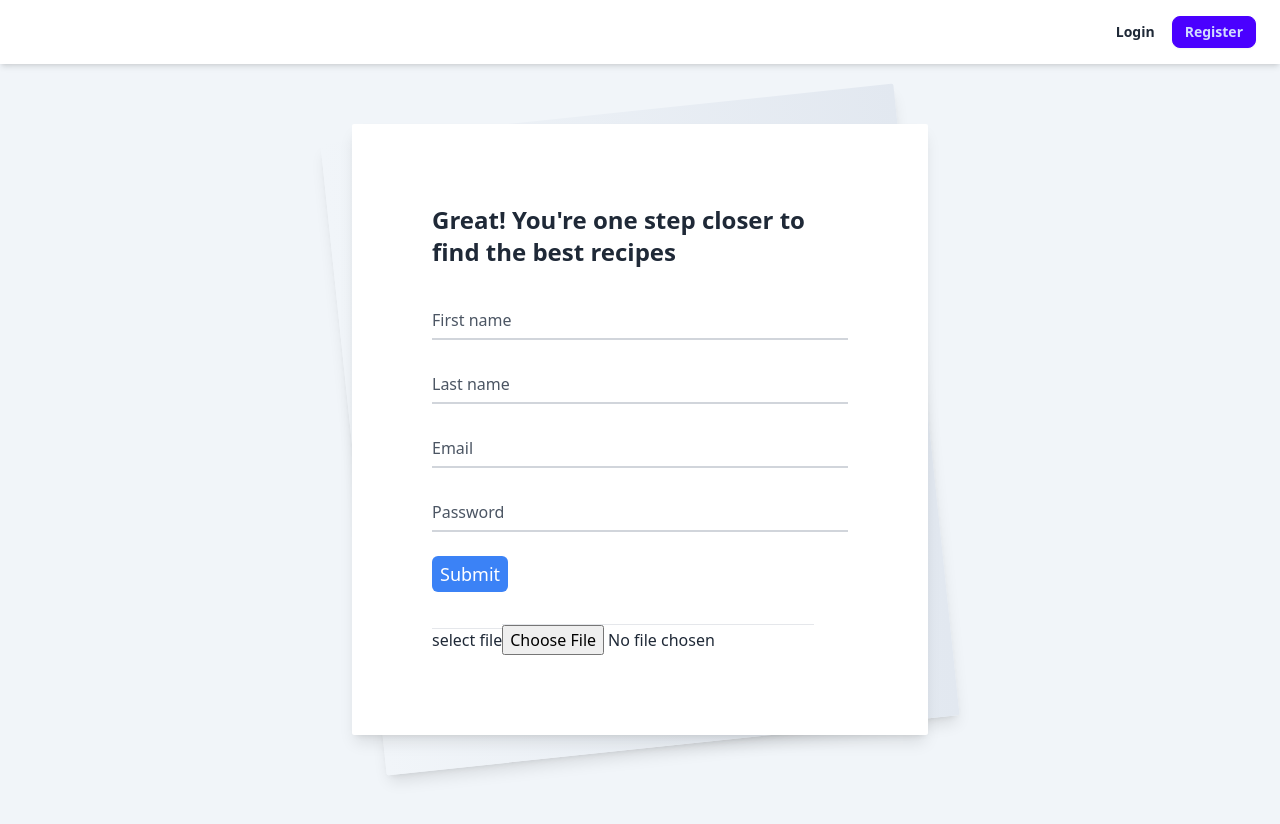
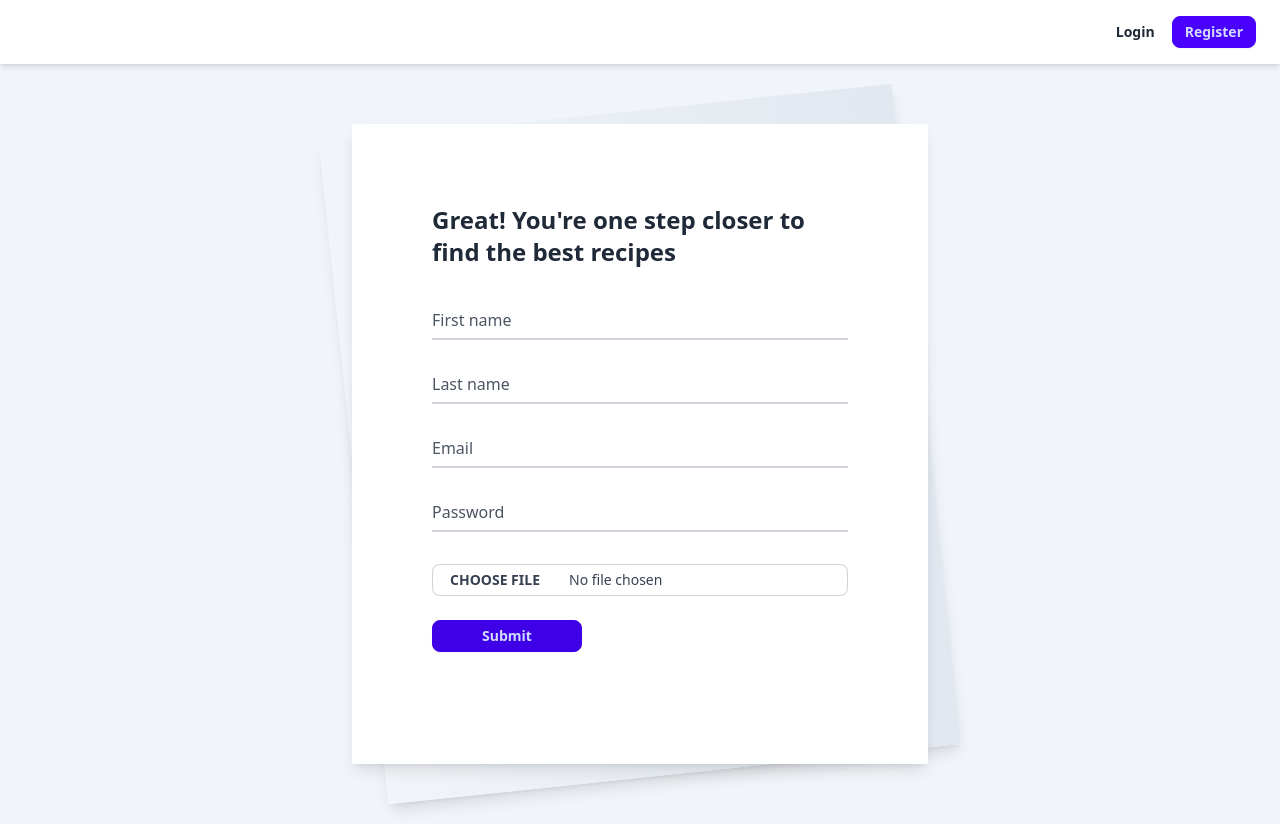
Before and after one commit to andregn26/mom-secret-stash, a React (Vite) app in the folder mss-client/: page /register in a window 1280 px wide. Before the commit the page ends 800 px from the top, so only its background shows below. Built offline with nearby package versions, Linux system fonts and the light colour scheme; some icons are missing.

Commit message:
finish auth forms added added loading state

```diff
--- a/mss-client/src/Components/Atoms/InputText.tsx
+++ b/mss-client/src/Components/Atoms/InputText.tsx
@@ -33,9 +33,9 @@ export const InputText = ({ handleChange, value, id, type, label, isPasswordInpu
                 className="absolute left-0 -top-4 text-gray-600 text-sm peer-placeholder-shown:text-base peer-placeholder-shown:text-gray-440 peer-placeholder-shown:top-2 transition-all peer-focus:-top-4 peer-focus:text-gray-600 peer-focus:text-sm">
                 {label}
             </label>
-            {isPasswordInput && <><button className='absolute bottom-2 right-0' onClick={(e) => seePassword(e)}>
+            {isPasswordInput && <><div className='absolute bottom-2 right-0 cursor-pointer' onClick={(e) => seePassword(e)}>
                 {isSeePassword ? <PreviewClose className='text-slate-400' theme="outline" size="24" /> : <PreviewOpen theme="outline" size="24" className='text-slate-400' />}
-            </button></>}
+            </div></>}
         </div>
     )
 }
--- a/mss-client/src/Components/Organisms/AuthForm.tsx
+++ b/mss-client/src/Components/Organisms/AuthForm.tsx
@@ -7,7 +7,6 @@ type ValuesRegister = {
     checkPassword: string;
     firstName: string;
     lastName: string;
-    file: string | null
 };
 type ValuesLogin = {
     email: string;
@@ -19,9 +18,11 @@ type Props = {
     values: ValuesLogin | ValuesRegister;
     handleChange: (arg: { target: { id: string; value: string } }) => void;
     auth: "login" | "register";
+    handleSelectFileProfileImg?: (arg: React.ChangeEvent<HTMLInputElement>) => void;
+    isCreatingUser?: boolean;
 };
 
-export const AuthForm = ({ handleSubmit, values, handleChange, auth }: Props) => {
+export const AuthForm = ({ handleSubmit, values, handleChange, auth, handleSelectFileProfileImg, isCreatingUser }: Props) => {
     return (
         <form
             onSubmit={handleSubmit}
@@ -29,20 +30,53 @@ export const AuthForm = ({ handleSubmit, values, handleChange, auth }: Props) =>
             {auth === "register" && (
                 <>
                     {"firstName" in values && (
-                        <InputText handleChange={handleChange} value={values.firstName} id="firstName" type="text" label="First name" />
+                        <InputText
+                            handleChange={handleChange}
+                            value={values.firstName}
+                            id="firstName"
+                            type="text"
+                            label="First name"
+                        />
                     )}
                     {"lastName" in values && (
-                        <InputText handleChange={handleChange} value={values.lastName} id="lastName" type="text" label="Last name" />
+                        <InputText
+                            handleChange={handleChange}
+                            value={values.lastName}
+                            id="lastName"
+                            type="text"
+                            label="Last name"
+                        />
                     )}
-
                 </>
             )}
             <InputText handleChange={handleChange} value={values.email} id="email" type="email" label="Email" />
-            <InputText handleChange={handleChange} value={values.password} id="password" type="password" label="Password" isPasswordInput={true} />
+            <InputText
+                handleChange={handleChange}
+                value={values.password}
+                id="password"
+                type="password"
+                label="Password"
+                isPasswordInput={true}
+            />
 
-            <div className="relative">
-                <button type="submit" className="bg-blue-500 text-white rounded-md px-2 py-1">
-                    Submit
+            {auth === "register" && (
+                <>
+                    <div className="relative pt-2">
+                        <input
+                            className="file-input file-input-ghost file-input-sm file-input-bordered w-full bg-white"
+                            id="file"
+                            type="file"
+                            onChange={handleSelectFileProfileImg}
+                            multiple={false}
+                        />
+                    </div>
+                </>
+            )}
+
+            <div className="relative ">
+                <button disabled={isCreatingUser} type="submit" className={`btn btn-sm btn-primary w-[150px] ${isCreatingUser ? "btn-disabled" : "btn-active"}`}>
+                    {isCreatingUser ? <>Creating user...</> : <>Submit</>}
+
                 </button>
             </div>
         </form>
--- a/mss-client/src/Pages/PageLogin.tsx
+++ b/mss-client/src/Pages/PageLogin.tsx
@@ -35,7 +35,6 @@ export const PageLogin = () => {
         storeToken(response.data.authToken);
         authenticateUser();
         toast.custom((t) => {
-          console.log("🚀 ~ toast.custom ~ t:", t);
           return <LoginSuccessToast t={t} />;
         });
         navigate("/profile");
--- a/mss-client/src/Pages/PageRegister.tsx
+++ b/mss-client/src/Pages/PageRegister.tsx
@@ -1,3 +1,4 @@
+/* eslint-disable @typescript-eslint/no-explicit-any */
 import { useState } from "react";
 import { TemplateAuth } from "../Templates/TemplateAuth";
 import { postSignup } from "../api";
@@ -9,28 +10,33 @@ import { AuthForm } from "@/Components/Organisms/AuthForm";
 
 export const PageRegister = () => {
   const [registerValues, setRegisterValues] = useState({ firstName: "", lastName: "", email: "", password: "", checkPassword: "" });
-  const [file, setFile] = useState();
-  const [res, setRes] = useState({});
-  const [loading, setLoading] = useState(false);
-  const handleSelectFile = (e) => setFile(e.target.files[0]);
+  const [fileProfileImg, setFileProfileImg] = useState<any>(null);
+  console.log("🚀 ~ PageRegister ~ profileImg:", fileProfileImg)
+  const [isCreatingUser, setIsCreatingUser] = useState<boolean>(false);
+  // const handleUpload = async () => {
+  //   try {
 
-  const handleUpload = async () => {
-    try {
-      let profileImg
-      setLoading(true);
-      const data = new FormData();
-      data.append("my_file", file);
-      const res = await axios.post("http://localhost:5005/api/auth/upload", data);
-      profileImg = res.data.url
-      console.log("🚀 ~ handleUpload ~ profileImg:", profileImg)
-    } catch (error) {
-      alert(error.message);
-    } finally {
-      setLoading(false);
-    }
-  };
+  //     setLoading(true);
+  //     const data = new FormData();
+  //     data.append("my_file", file);
+  //     const res = await axios.post("http://localhost:5005/api/auth/upload", data);
+  //     const profileImg = res.data.url
+  //     console.log("🚀 ~ handleUpload ~ profileImg:", profileImg)
+  //   } catch (error) {
+  //     alert(error.message);
+  //   } finally {
+  //     setLoading(false);
+  //   }
+  // };
 
   const navigate = useNavigate();
+
+  const handleSelectFileProfileImg = (e: React.ChangeEvent<HTMLInputElement>) => {
+    if (!e.target.files) {
+      return
+    }
+    setFileProfileImg(e.target.files[0])
+  };
 
   const handleRegisterChange = (e: { target: { id: string; value: string } }) => {
     setRegisterValues((prev) => {
@@ -41,29 +47,27 @@ export const PageRegister = () => {
     });
   };
 
+
   const handleRegisterSubmit = async (e: React.FormEvent<HTMLFormElement>) => {
     e.preventDefault();
     try {
-
-      setLoading(true);
+      setIsCreatingUser(true);
       const data = new FormData();
-      data.append("my_file", file);
-      const res = await axios.post("http://localhost:5005/api/auth/upload", data);
+      data.append("my_file", fileProfileImg);
+      const res = await axios.post("http://localhost:5005/api/upload", data);
       const profileImg = res.data.url
       const { firstName, lastName, email, password } = registerValues;
-
       const createAccount = await postSignup({ firstName, lastName, email, password, profileImg });
       toast(createAccount.data.message);
-      // handleUpload()
       navigate("/login");
-      console.log("created account! -->", createAccount);
     } catch (error: unknown) {
       if (axios.isAxiosError(error)) {
         toast(error.response?.data?.message);
       } else {
         toast("Something went wrong!");
       }
-      console.log(error);
+    } finally {
+      setIsCreatingUser(false)
     }
   };
 
@@ -71,43 +75,13 @@ export const PageRegister = () => {
     <TemplateAuth>
       <AuthFormContainer title="Great! You're one step closer to find the best recipes">
         <AuthForm
+          handleSelectFileProfileImg={handleSelectFileProfileImg}
           handleSubmit={handleRegisterSubmit}
           handleChange={handleRegisterChange}
           values={registerValues}
           auth="register"
+          isCreatingUser={isCreatingUser}
         />
-
-        <>
-          <>
-            <label htmlFor="file" className="btn-grey">
-              {" "}
-              select file
-            </label>
-            {file && <center> {file.name}</center>}
-            <input id="file" type="file" onChange={handleSelectFile} multiple={false} />
-            <code>
-              {Object.keys(res).length > 0
-                ? Object.keys(res).map((key) => (
-                  <p className="output-item" key={key}>
-                    <span>{key}:</span>
-                    <span>
-                      {typeof res[key] === "object"
-                        ? "object"
-                        : res[key]}
-                    </span>
-                  </p>
-                ))
-                : null}
-            </code>
-            {file && (
-              <>
-                <button onClick={handleUpload} className="btn-green">
-                  {loading ? "uploading..." : "upload to cloudinary"}
-                </button>
-              </>
-            )}
-          </>
-        </>
       </AuthFormContainer>
     </TemplateAuth>
   );
```
Also changed, not shown: mss-client/src/Components/Icons/Base.tsx (+11 -11 lines).
